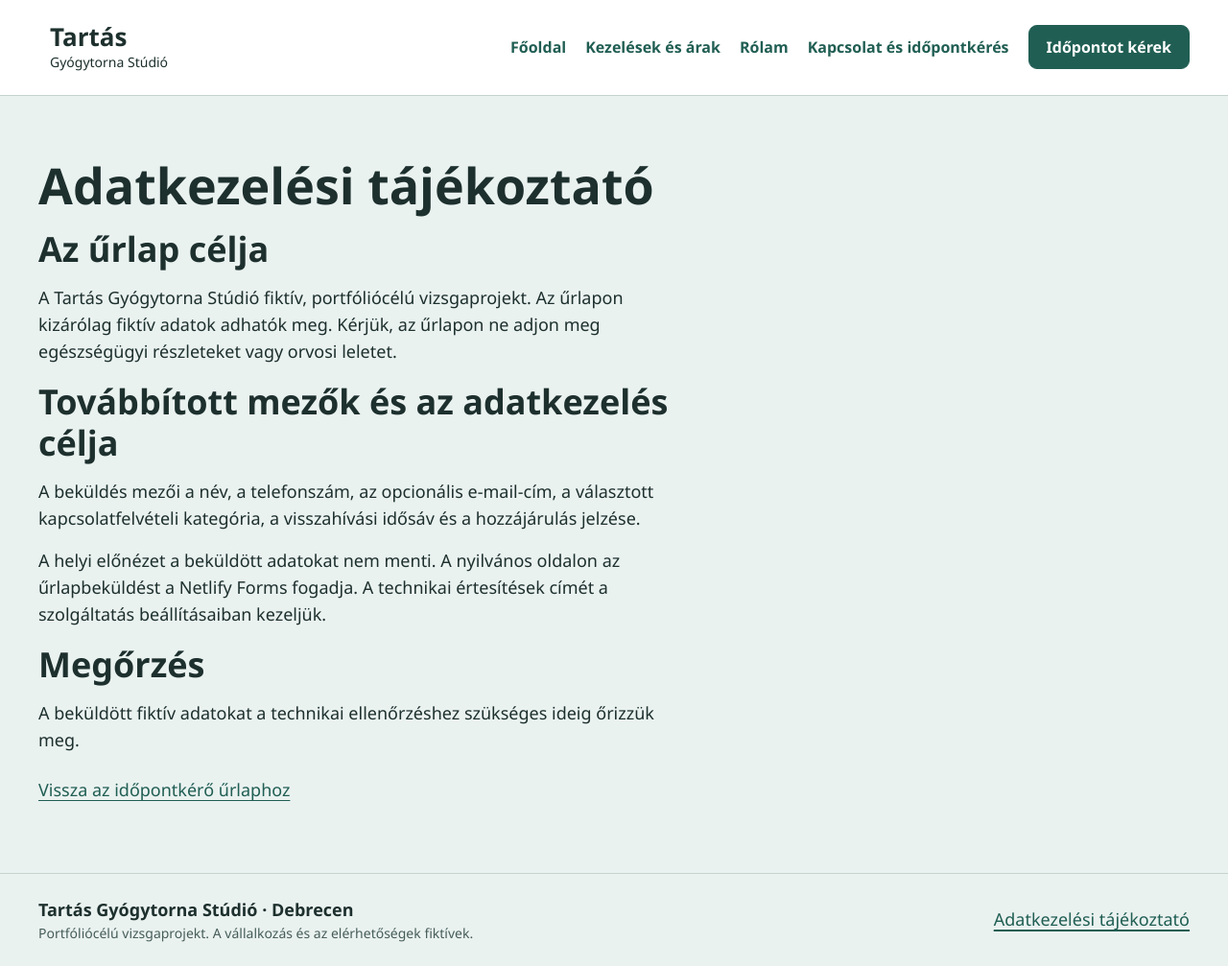
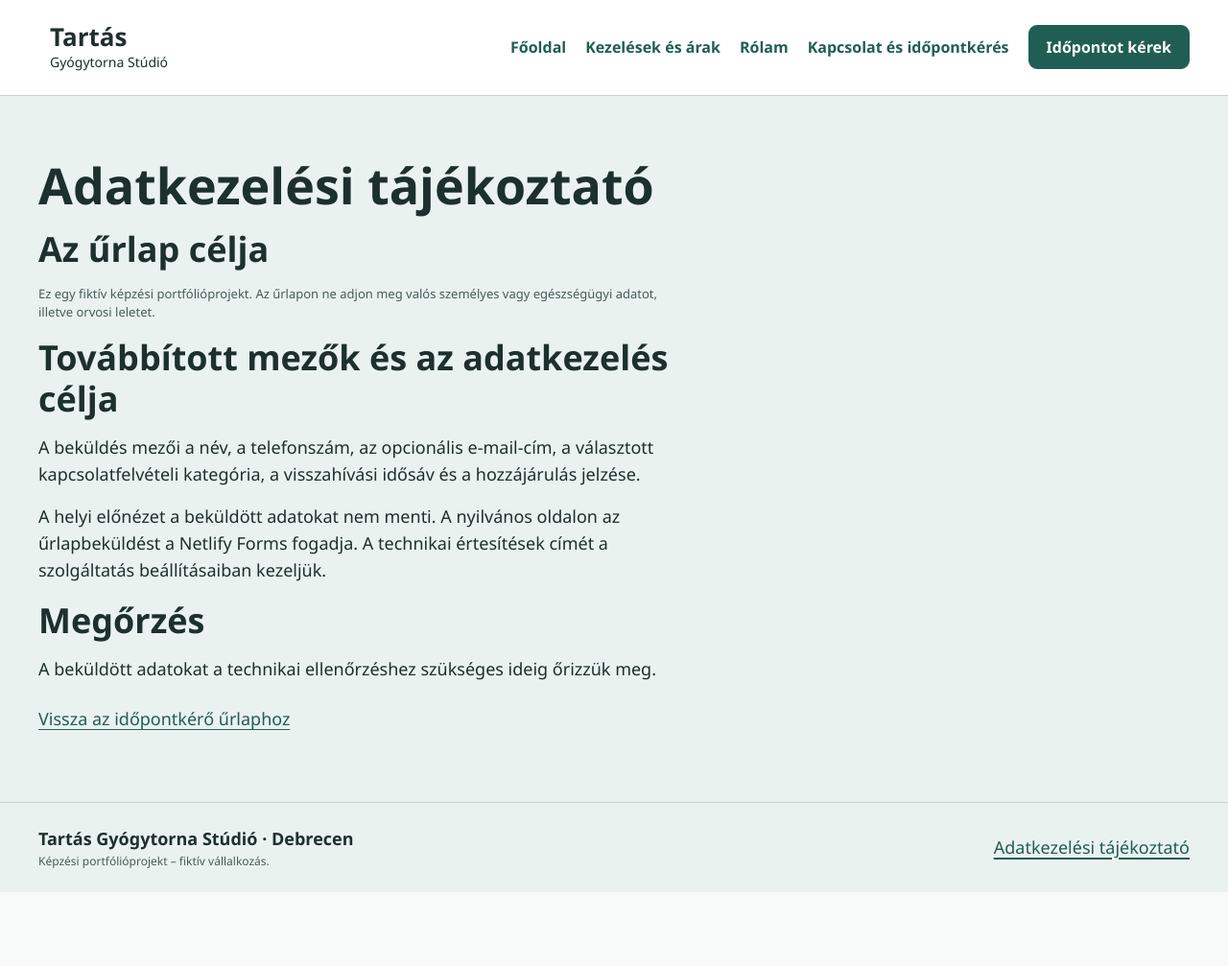
Before and after one commit to kbea0921-hash/tartas-gyogytorna-vizsgamunka, a website: page adatkezeles/index.html in a window 1280 px wide. Shown: the whole page at 96% size. After the commit the page ends 930 px from the top, so only its background shows below. Drawn offline with Linux system fonts and the light colour scheme.

Commit message:
Reduce fictional project disclaimers

```diff
--- a/adatkezeles/index.html
+++ b/adatkezeles/index.html
@@ -34,12 +34,12 @@
 <div class="stack prose">
 <h1>Adatkezelési tájékoztató</h1>
 <h2>Az űrlap célja</h2>
-<p>A Tartás Gyógytorna Stúdió fiktív, portfóliócélú vizsgaprojekt. Az űrlapon kizárólag fiktív adatok adhatók meg. Kérjük, az űrlapon ne adjon meg egészségügyi részleteket vagy orvosi leletet.</p>
+<p class="privacy-note">Ez egy fiktív képzési portfólióprojekt. Az űrlapon ne adjon meg valós személyes vagy egészségügyi adatot, illetve orvosi leletet.</p>
 <h2>Továbbított mezők és az adatkezelés célja</h2>
 <p>A beküldés mezői a név, a telefonszám, az opcionális e-mail-cím, a választott kapcsolatfelvételi kategória, a visszahívási idősáv és a hozzájárulás jelzése.</p>
 <p>A helyi előnézet a beküldött adatokat nem menti. A nyilvános oldalon az űrlapbeküldést a Netlify Forms fogadja. A technikai értesítések címét a szolgáltatás beállításaiban kezeljük.</p>
 <h2>Megőrzés</h2>
-<p>A beküldött fiktív adatokat a technikai ellenőrzéshez szükséges ideig őrizzük meg.</p>
+<p>A beküldött adatokat a technikai ellenőrzéshez szükséges ideig őrizzük meg.</p>
 <a class="text-link" href="/kapcsolat/#idopontkeres">Vissza az időpontkérő űrlaphoz</a>
 </div>
 </div>
@@ -50,7 +50,7 @@
   <div class="container footer-inner">
     <div>
 <p class="footer-name">Tartás Gyógytorna Stúdió · Debrecen</p>
-<p class="small">Portfóliócélú vizsgaprojekt. A vállalkozás és az elérhetőségek fiktívek.</p>
+<p class="portfolio-note">Képzési portfólióprojekt – fiktív vállalkozás.</p>
 </div>
     <a class="text-link" href="/adatkezeles/" aria-current="page">Adatkezelési tájékoztató</a>
   </div>
--- a/assets/css/styles.css
+++ b/assets/css/styles.css
@@ -220,6 +220,13 @@ details > p { padding: 0 var(--space-4) var(--space-4); }
 .site-footer { border-top: 1px solid var(--color-border); padding-block: var(--space-5); }
 .footer-inner { display: flex; flex-wrap: wrap; justify-content: space-between; align-items: center; gap: var(--space-3); }
 .footer-name { font-weight: 600; }
+.portfolio-note, .privacy-note {
+  color: var(--color-muted);
+  font-weight: var(--font-weight-small);
+  line-height: var(--line-height-small);
+}
+.portfolio-note { font-size: 0.75rem; }
+.privacy-note { font-size: 0.8125rem; }
 
 @media (max-width: 479px) {
   th, td { padding-inline: var(--space-1); font-size: var(--font-size-small); }
--- a/assets/js/form-validation.js
+++ b/assets/js/form-validation.js
@@ -1,8 +1,8 @@
 const form = document.forms.namedItem("idopontkeres");
 const messages = {
-  nev: "Adjon meg egy fiktív nevet.",
-  telefon: "Adjon meg egy 7–24 karakter hosszú fiktív telefonszámot.",
-  email: "Adjon meg e-mail-formátumú fiktív címet, vagy hagyja üresen a mezőt.",
+  nev: "Adjon meg egy nevet.",
+  telefon: "Adjon meg egy 7–24 karakter hosszú telefonszámot.",
+  email: "Adjon meg e-mail-formátumú címet, vagy hagyja üresen a mezőt.",
   ok: "Válassza ki a kapcsolatfelvétel okát.",
   visszahivas: "Adjon meg egy napot vagy idősávot.",
   hozzajarulas: "A beküldéshez jelölje be a hozzájárulást."
```
Also changed, not shown: index.html (+1 -1 lines), kapcsolat/index.html (+1 -2 lines), kezelesek-es-arak/index.html (+1 -1 lines), koszonjuk/index.html (+1 -1 lines), rolam/index.html (+2 -2 lines).
